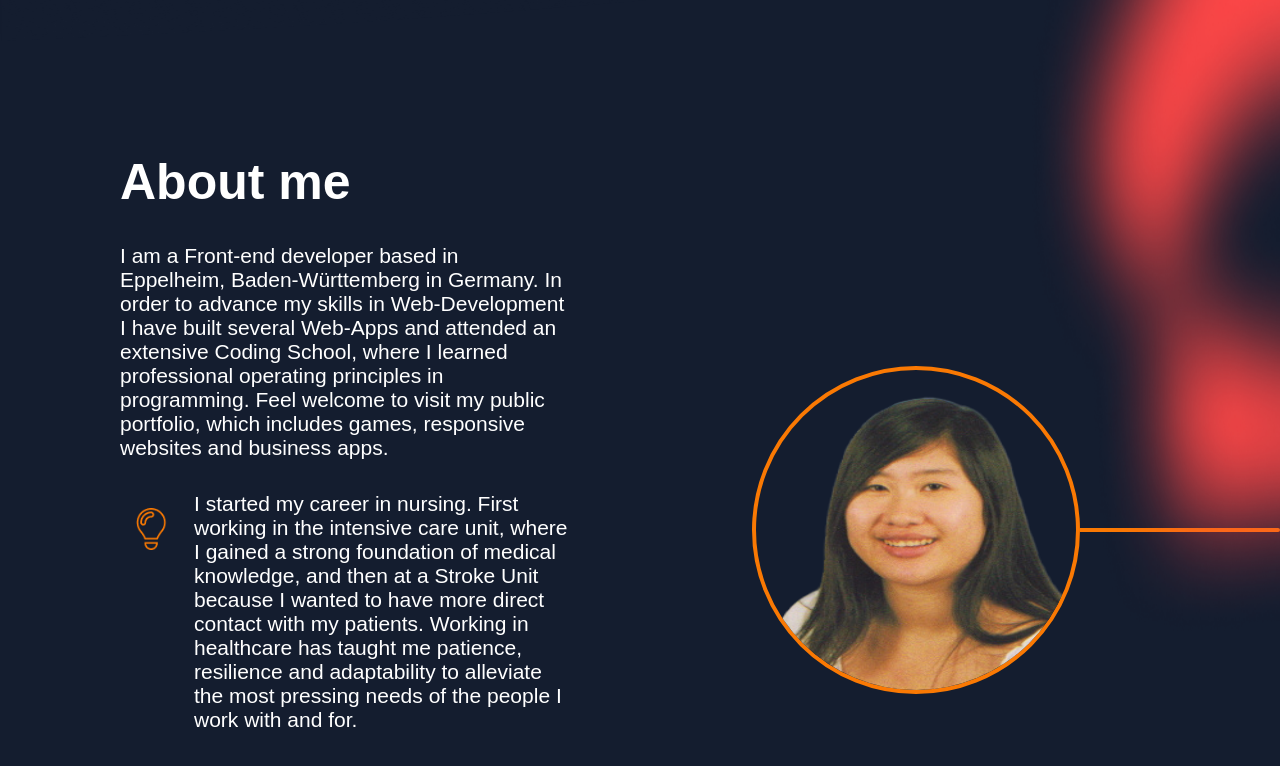
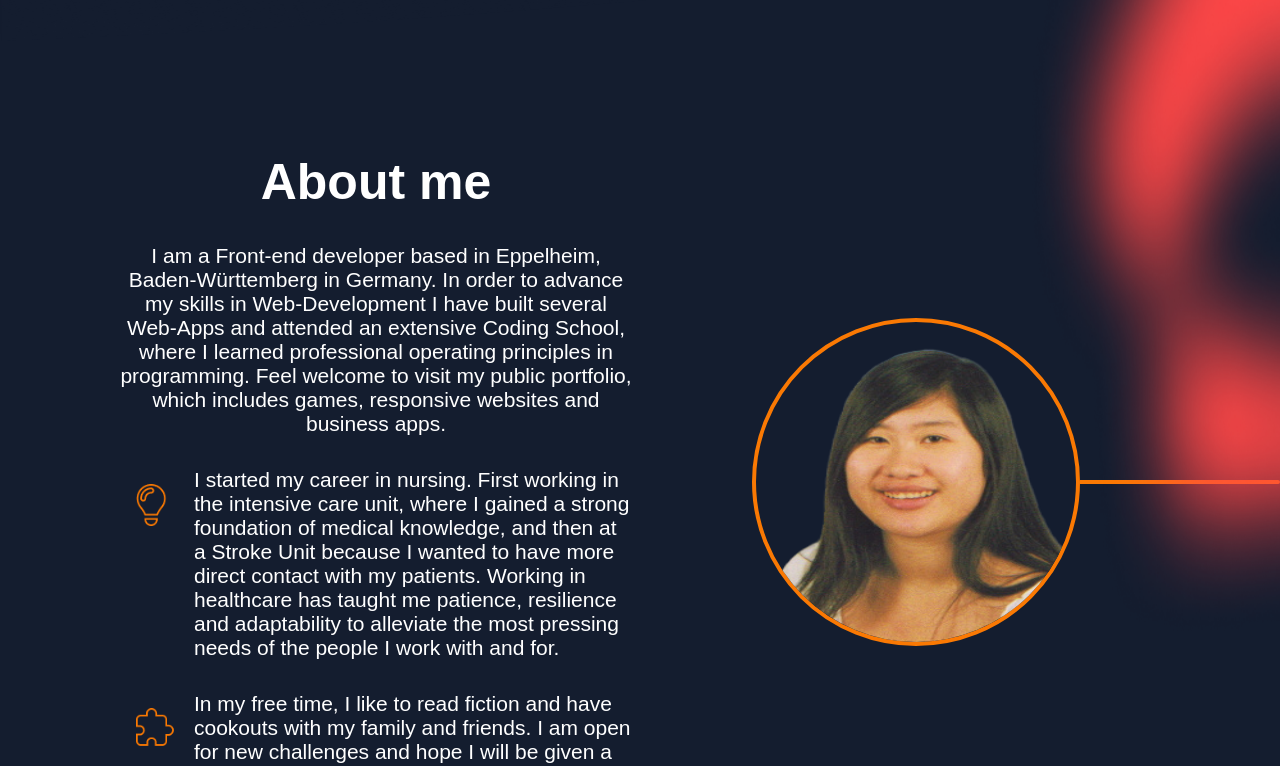
Before and after one commit to Hanmuni/Portfolio, an Angular app: page / in a window 1280 px wide. Shown: the part 753-1519 px from the top of the page. Built offline with nearby package versions, Linux system fonts and the light colour scheme.

Commit message:
aboutme section text-align:center

```diff
--- a/src/app/aboutme-section/aboutme-section.component.scss
+++ b/src/app/aboutme-section/aboutme-section.component.scss
@@ -8,8 +8,9 @@
 }
 
 .aboutme-headline {
-  width: 35%;
+  width: 40%;
   margin-left: 15vh;
+  text-align: center;
 
   h1 {
 
```
